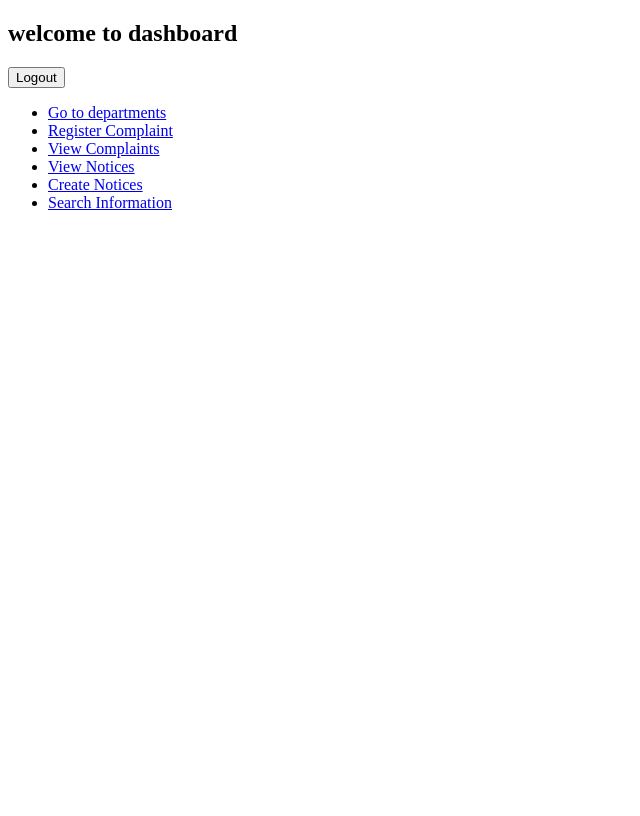
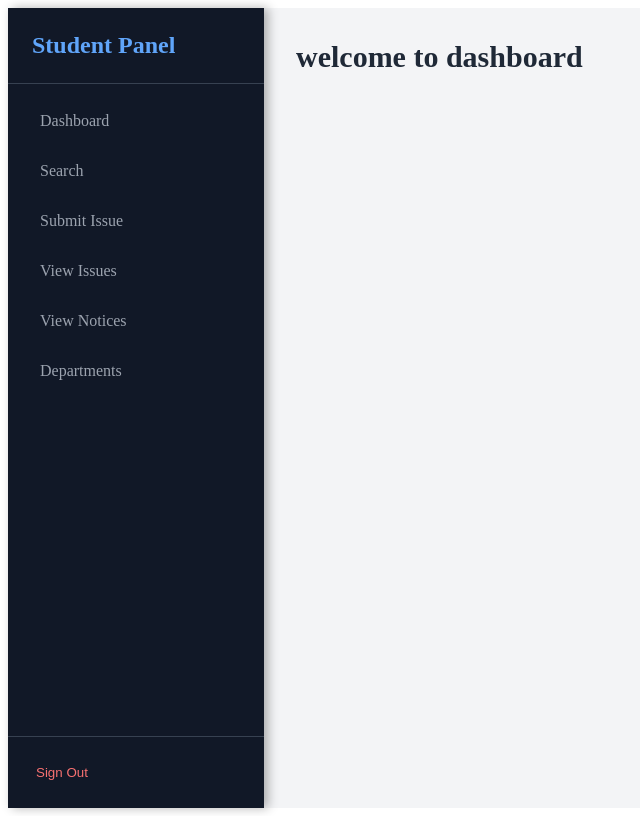
Before and after one commit to vishwaksenadasari/Smart-University-Assistance-Platform, a React app in the folder frontend/: page / in a window 1280 px wide. Before the commit this address led to /dashboard. Shown: the whole page, without its empty margins (0-640 px from the left). Built offline with nearby package versions, Linux system fonts and the light colour scheme; sample sign-in values are in the browser's storage; the HTML template or start-up script is replaced by a standard one.

Commit message:
Added sidebar

```diff
--- a/frontend/src/App.jsx
+++ b/frontend/src/App.jsx
@@ -12,26 +12,42 @@ import Search from "./pages/Search";
 import VerifyOtp from "./pages/verifyOtp";
 import ForgotPassword from "./pages/ForgotPassword";
 import ResetPassword from "./pages/ResetPassowrd";
+import AdminDashboard from "./pages/AdminDashboard";
+import AdminLayout from "./components/AdminLayout";
+import MainLayout from "./components/MainLayout";
 
 function App() {
   const token=localStorage.getItem('token');
   return (
     <Router>
       <Routes>
+
         <Route path='/' element={token ? <Navigate to='/dashboard' /> : <Navigate to='/login' />} />
         <Route path='/login' element={<Login />} />
         <Route path='/signup' element={<Signup />} />
         <Route path='/verify-otp' element={<VerifyOtp />}/>
         <Route path='/forgot-password' element={<ForgotPassword />} />
         <Route path="/reset-password" element={<ResetPassword />} />
-        <Route path='/dashboard' element={<PrivateRoute><Dashboard /></PrivateRoute>} />
-        <Route path='/departments' element={<PrivateRoute><Departments /></PrivateRoute>} />
-        <Route path='/complaints/create' element={<PrivateRoute><CreateComplaints /></PrivateRoute>} />
-        <Route path='/complaints' element={<PrivateRoute><TrackComplaints /></PrivateRoute>} />
-        <Route path="/notices" element={<PrivateRoute><ViewNotices /></PrivateRoute>} />
-        <Route path="/notices/create" element={<PrivateRoute><CreateNotices /></PrivateRoute>} />
-        <Route path="/search" element={<PrivateRoute><Search /></PrivateRoute>} />
-      </Routes>
+
+        <Route path='/' element={<PrivateRoute><MainLayout /></PrivateRoute>} >
+          <Route index element={<Dashboard />} />
+          <Route path='dashboard' element={<Dashboard />} />
+          <Route path='departments' element={<Departments />} />
+          <Route path='complaints/create' element={<CreateComplaints />} />
+          <Route path='complaints' element={<TrackComplaints />} />
+          <Route path="notices" element={<ViewNotices />} />
+          <Route path="notices/create" element={<CreateNotices />} />
+          <Route path="search" element={<Search />} />
+        </Route>
+
+        {/* Admin Group with Persistent Sidebar */}
+        <Route path="/admin" element={<PrivateRoute><AdminLayout /></PrivateRoute>}>
+          <Route index element={<AdminDashboard />} />
+          <Route path="dashboard" element={<AdminDashboard />} />
+          <Route path="complaints" element={<div>Manage Complaints Page</div>} />
+          <Route path="notices" element={<div>Manage Notices Page</div>} />
+        </Route>
+        </Routes>
     </Router>
   );
 }
--- /dev/null
+++ b/frontend/src/components/MainLayout.jsx
@@ -0,0 +1,16 @@
+import { Outlet } from "react-router-dom";
+import Sidebar from "./Sidebar";
+import '../styles/Dashboard.css'
+
+function MainLayout(){
+    return (
+        <div className="admin-dashboard-container">
+            <Sidebar />
+            <main className="admin-main-content">
+                <Outlet />
+            </main>
+        </div>
+    )
+}
+
+export default MainLayout;
--- /dev/null
+++ b/frontend/src/components/Sidebar.jsx
@@ -0,0 +1,62 @@
+import { useState } from "react";
+import '../styles/Sidebar.css'
+import {Link,useLocation,useNavigate} from 'react-router-dom'
+
+function Sidebar(){
+    const navigate=useNavigate();
+    const location=useLocation();
+    const mainItems=[
+        {
+            name:'Dashboard',
+            path:'/dashboard'
+        },
+        {
+            name:'Search',
+            path:'/search'
+        },
+        {
+            name:'Submit Issue',
+            path:'/complaints/create'
+        },
+        {
+            name:'View Issues',
+            path:'/complaints'
+        },
+        {
+            name:'View Notices',
+            path:'/notices'
+        },
+        {
+            name:'Departments',
+            path:'/departments'
+        }
+    ];
+    function handleLogout(){
+        localStorage.removeItem('token');
+        navigate('/login');
+    }
+    return (
+        <div className="admin-sidebar">
+            <div className="sidebar-header">
+                <h1>Student Panel</h1>
+            </div>
+            <nav className="sidebar-nav">
+                <ul>
+                    {mainItems.map((item,index)=>(
+                        <li key={index}>
+                            <Link to={item.path}
+                            className={location.pathname===item.path ? 'active' : ''}>
+                                {item.name}
+                            </Link>
+                        </li>
+                    ))}
+                </ul>
+            </nav>
+            <div className="sidebar-footer">
+                <button onClick={handleLogout} className="logout-btn">Sign Out</button>
+            </div>
+        </div>
+    );
+}
+
+export default Sidebar;
--- a/frontend/src/pages/Dashboard.jsx
+++ b/frontend/src/pages/Dashboard.jsx
@@ -1,4 +1,5 @@
-import {useNavigate, Link} from "react-router-dom";
+import { useNavigate } from "react-router-dom";
+
 function Dashboard() {
   const navigate=useNavigate();
 
@@ -9,17 +10,6 @@ function Dashboard() {
   return (
     <div>
         <h2>welcome to dashboard</h2>
-        <button onClick={handleLogout}>Logout</button>
-          <nav>
-            <ul>
-              <li><Link to='/departments'>Go to departments</Link></li>
-              <li><Link to='/complaints/create'>Register Complaint</Link></li>
-              <li><Link to='/complaints'>View Complaints</Link></li>
-              <li><Link to='/notices'>View Notices</Link></li>
-              <li><Link to='/notices/create'>Create Notices</Link></li>
-              <li><Link to='/search'>Search Information</Link></li>
-            </ul>
-          </nav>
     </div>
   );
 }
--- /dev/null
+++ b/frontend/src/styles/Dashboard.css
@@ -0,0 +1,17 @@
+.admin-dashboard-container {
+    display: flex;
+    background-color: #f3f4f6;
+    min-height: 100vh;
+}
+
+.admin-main-content {
+    flex: 1;
+    padding: 32px;
+}
+
+.admin-main-content h2 {
+    font-size: 1.875rem;
+    font-weight: bold;
+    color: #1f2937;
+    margin: 0;
+}
--- /dev/null
+++ b/frontend/src/styles/Sidebar.css
@@ -0,0 +1,77 @@
+.admin-sidebar {
+    width: 256px;
+    min-height: 100vh;
+    background-color: #111827;
+    color: white;
+    display: flex;
+    flex-direction: column;
+    box-shadow: 4px 0 10px rgba(0,0,0,0.3);
+}
+
+.sidebar-header {
+    padding: 24px;
+    border-bottom: 1px solid #374151;
+}
+
+.sidebar-header h1 {
+    font-size: 1.5rem;
+    font-weight: bold;
+    color: #60a5fa;
+    margin: 0;
+}
+
+.sidebar-nav {
+    flex: 1;
+    padding: 16px;
+}
+
+.sidebar-nav ul {
+    list-style: none;
+    padding: 0;
+    margin: 0;
+}
+
+.sidebar-nav li {
+    margin-bottom: 8px;
+}
+
+.sidebar-nav a {
+    display: block;
+    padding: 12px 16px;
+    border-radius: 8px;
+    text-decoration: none;
+    color: #9ca3af;
+    font-weight: 500;
+    transition: all 0.2s;
+}
+
+.sidebar-nav a:hover {
+    background-color: #1f2937;
+    color: white;
+}
+
+.sidebar-nav a.active {
+    background-color: #2563eb;
+    color: white;
+}
+
+.sidebar-footer {
+    padding: 16px;
+    border-top: 1px solid #374151;
+}
+
+.logout-btn {
+    width: 100%;
+    padding: 12px;
+    background: none;
+    border: none;
+    color: #f87171;
+    text-align: left;
+    font-weight: 500;
+    cursor: pointer;
+    border-radius: 8px;
+}
+
+.logout-btn:hover {
+    background-color: rgba(127, 29, 29, 0.2);
+}
```
Also changed, not shown: 1 other file (tests, documents, lock files or other folders).
